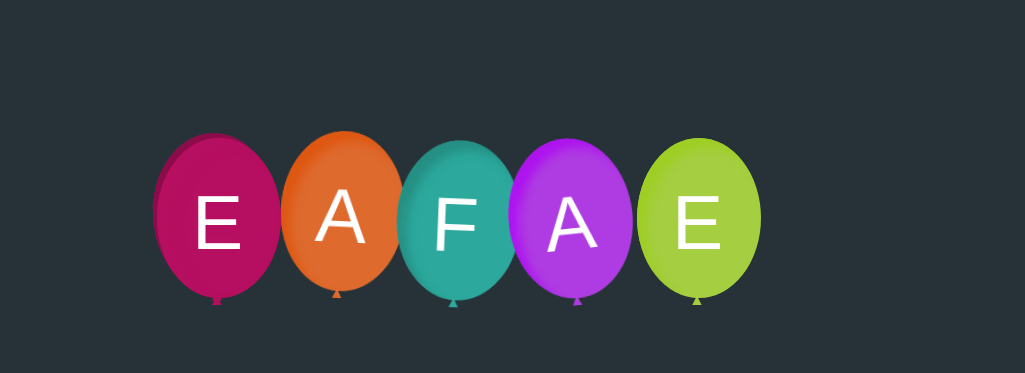
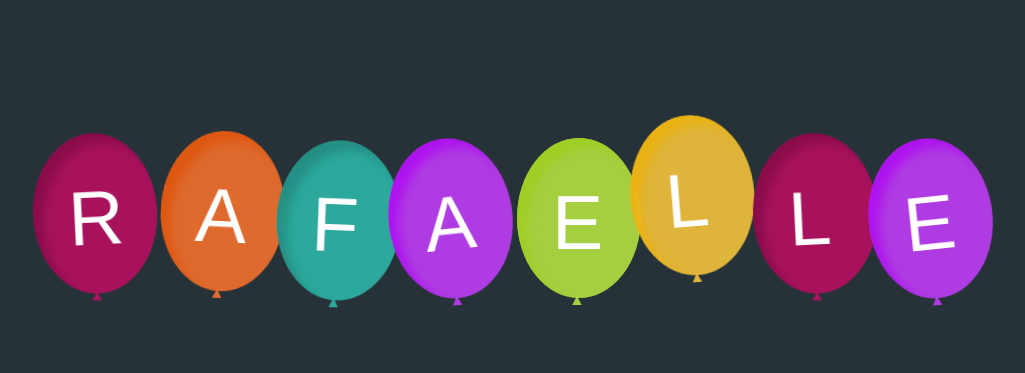
Before and after one commit to Eric100k/coringando, a plain HTML site: page index.html in a window 1280 px wide. Shown: the top 373 px of the page, without its empty margins (114-1139 px from the left). Drawn offline with Linux system fonts and the light colour scheme; a web font is replaced by a local one.

Commit message:
Update style.css

```diff
--- a/style.css
+++ b/style.css
@@ -39,7 +39,7 @@ span {
 
 .balloon > div:nth-child(1) {
 	background: rgba(182, 15, 97, 0.9);
-	left: 0;
+	left: -120px;
 	box-shadow: inset 10px 10px 10px rgba(135, 11, 72, 0.9);
 	-webkit-animation: balloon1 6s ease-in-out infinite;
 	-moz-animation: balloon1 6s ease-in-out infinite;
@@ -53,7 +53,7 @@ span {
 
 .balloon > div:nth-child(2) {
 	background: rgba(242, 112, 45, 0.9);
-	left: 120px;
+	left: 0px;
 	box-shadow: inset 10px 10px 10px rgba(222, 85, 14, 0.9);
 	-webkit-animation: balloon2 6s ease-in-out infinite;
 	-moz-animation: balloon2 6s ease-in-out infinite;
@@ -67,7 +67,7 @@ span {
 
 .balloon > div:nth-child(3) {
 	background: rgba(45, 181, 167, 0.9);
-	left: 240px;
+	left: 120px;
 	box-shadow: inset 10px 10px 10px rgba(35, 140, 129, 0.9);
 	-webkit-animation: balloon4 6s ease-in-out infinite;
 	-moz-animation: balloon4 6s ease-in-out infinite;
@@ -81,7 +81,7 @@ span {
 
 .balloon > div:nth-child(4) {
 	background: rgba(190, 61, 244, 0.9);
-	left: 360px;
+	left: 240px;
 	box-shadow: inset 10px 10px 10px rgba(173, 14, 240, 0.9);
 	-webkit-animation: balloon1 5s ease-in-out infinite;
 	-moz-animation: balloon1 5s ease-in-out infinite;
@@ -95,7 +95,7 @@ span {
 
 .balloon > div:nth-child(5) {
 	background: rgba(180, 224, 67, 0.9);
-	left: 480px;
+	left: 360px;
 	box-shadow: inset 10px 10px 10px rgba(158, 206, 34, 0.9);
 	-webkit-animation: balloon3 5s ease-in-out infinite;
 	-moz-animation: balloon3 5s ease-in-out infinite;
@@ -109,7 +109,7 @@ span {
 
 .balloon > div:nth-child(6) {
 	background: rgba(242, 194, 58, 0.9);
-	left: 600px;
+	left: 480px;
 	box-shadow: inset 10px 10px 10px rgba(234, 177, 15, 0.9);
 	-webkit-animation: balloon2 3s ease-in-out infinite;
 	-moz-animation: balloon2 3s ease-in-out infinite;
@@ -121,9 +121,9 @@ span {
 	color: rgba(242, 194, 58, 0.9);
 }
 
-.balloon > div:nth-child(6) {
+.balloon > div:nth-child(7) {
 	background: rgba(182, 15, 97, 0.9);
-	left: 0;
+	left: 600px;
 	box-shadow: inset 10px 10px 10px rgba(135, 11, 72, 0.9);
 	-webkit-animation: balloon1 6s ease-in-out infinite;
 	-moz-animation: balloon1 6s ease-in-out infinite;
@@ -131,8 +131,22 @@ span {
 	animation: balloon1 6s ease-in-out infinite;
 }
 
-.balloon > div:nth-child(6):before {
+.balloon > div:nth-child(7):before {
 	color: rgba(182, 15, 97, 0.9);
+}
+
+.balloon > div:nth-child(8) {
+	background: rgba(190, 61, 244, 0.9);
+	left: 720px;
+	box-shadow: inset 10px 10px 10px rgba(173, 14, 240, 0.9);
+	-webkit-animation: balloon1 5s ease-in-out infinite;
+	-moz-animation: balloon1 5s ease-in-out infinite;
+	-o-animation: balloon1 5s ease-in-out infinite;
+	animation: balloon1 5s ease-in-out infinite;
+}
+
+.balloon > div:nth-child(8):before {
+	color: rgba(190, 61, 244, 0.9);
 }
 
 .balloon > div:before {
```
